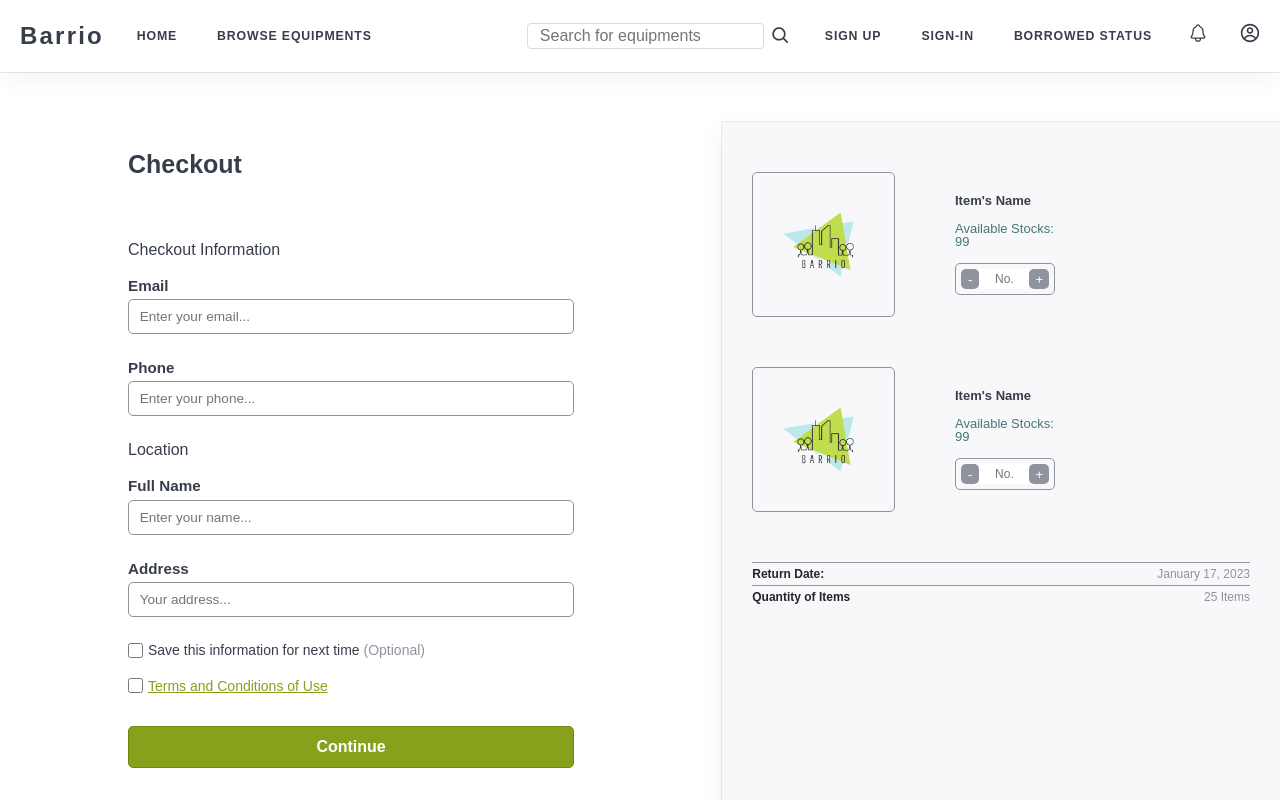
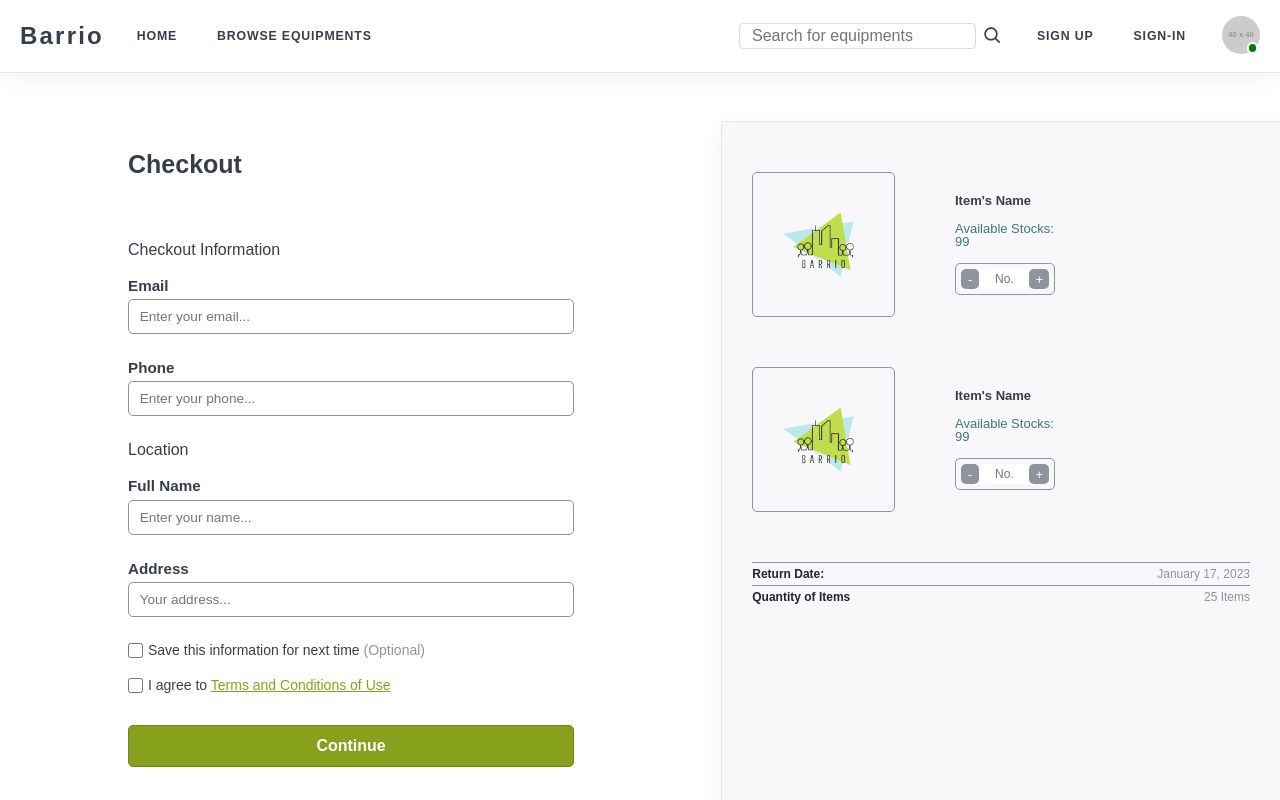
Before and after one commit to NexonL13/barrio, a React (Vite) app: page /barrio/checkout in a window 1280 px wide. Shown: the top 800 px of the page. Built offline with nearby package versions, Linux system fonts and the light colour scheme; a web font is replaced by a local one.

Commit message:
profile dropdown added

```diff
--- /dev/null
+++ b/src/components/Dropdown.jsx
@@ -0,0 +1,163 @@
+import React from "react";
+import { Link } from "react-router-dom";
+
+const Dropdown = () => {
+  return (
+    <div class="row dropright-lg">
+      <div class="col-4">
+        <ul class="list-unstyled">
+          <li class="dropdown">
+            <a
+              class="rounded-circle"
+              href="#"
+              role="button"
+              id="dropdownUser"
+              data-toggle="dropdown"
+              aria-haspopup="true"
+              aria-expanded="false"
+            >
+              <div class="avatar avatar-md avatar-indicators avatar-online">
+                <img
+                  alt="avatar"
+                  src="https://via.placeholder.com/40x40
+
+"
+                  class="rounded-circle"
+                />
+              </div>
+            </a>
+            <div class="dropdown-menu pb-2" aria-labelledby="dropdownUser">
+              <div class="dropdown-item">
+                <div class="d-flex py-2">
+                  <div class="avatar avatar-md avatar-indicators avatar-online">
+                    <img
+                      alt="avatar"
+                      src="https://via.placeholder.com/40x40"
+                      class="rounded-circle"
+                    />
+                  </div>
+                  <div class="ml-3 lh-1">
+                    <h5 class="mb-0">Full Name</h5>
+                    <p class="mb-0">example@gmail.com</p>
+                  </div>
+                </div>
+              </div>
+              <div class="dropdown-divider"></div>
+              <div class="">
+                <ul class="list-unstyled">
+                  <li>
+                    <Link
+                      to="/"
+                      class="dropdown-item"
+                      href="@@webRoot/pages/profile-edit.html"
+                    >
+                      <span class="mr-1">
+                        <svg
+                          xmlns="http://www.w3.org/2000/svg"
+                          width="12"
+                          height="12"
+                          viewBox="0 0 24 24"
+                          fill="none"
+                          stroke="currentColor"
+                          stroke-width="2"
+                          stroke-linecap="round"
+                          stroke-linejoin="round"
+                          class="feather feather-user"
+                        >
+                          <path d="M20 21v-2a4 4 0 0 0-4-4H8a4 4 0 0 0-4 4v2"></path>
+                          <circle cx="12" cy="7" r="4"></circle>
+                        </svg>
+                      </span>
+                      Profile{" "}
+                    </Link>
+                  </li>
+                  <li>
+                    <Link
+                      to="/status"
+                      class="dropdown-item"
+                      href="@@webRoot/pages/student-subscriptions.html"
+                    >
+                      <span class="mr-2">
+                        <svg
+                          fill="#000000"
+                          width="14px"
+                          height="14px"
+                          viewBox="0 0 24 24"
+                          xmlns="http://www.w3.org/2000/svg"
+                        >
+                          <g id="SVGRepo_bgCarrier" stroke-width="0"></g>
+                          <g
+                            id="SVGRepo_tracerCarrier"
+                            stroke-linecap="round"
+                            stroke-linejoin="round"
+                          ></g>
+                          <g id="SVGRepo_iconCarrier">
+                            <path d="M20.929,1.628A1,1,0,0,0,20,1H4a1,1,0,0,0-.929.628l-2,5A1.012,1.012,0,0,0,1,7V22a1,1,0,0,0,1,1H22a1,1,0,0,0,1-1V7a1.012,1.012,0,0,0-.071-.372ZM4.677,3H19.323l1.2,3H3.477ZM3,21V8H21V21Zm8-3a1,1,0,0,1-1,1H6a1,1,0,0,1,0-2h4A1,1,0,0,1,11,18Z"></path>
+                          </g>
+                        </svg>
+                      </span>
+                      Borrowed Status{" "}
+                    </Link>
+                  </li>
+                  <li>
+                    <Link to="/" class="dropdown-item" href="#!">
+                      <span class="mr-2">
+                        <svg
+                          xmlns="http://www.w3.org/2000/svg"
+                          width="14"
+                          height="14"
+                          viewBox="0 0 24 24"
+                          fill="none"
+                          stroke="currentColor"
+                          stroke-width="2"
+                          stroke-linecap="round"
+                          stroke-linejoin="round"
+                          class="feather feather-settings"
+                        >
+                          <circle cx="12" cy="12" r="3"></circle>
+                          <path d="M19.4 15a1.65 1.65 0 0 0 .33 1.82l.06.06a2 2 0 0 1 0 2.83 2 2 0 0 1-2.83 0l-.06-.06a1.65 1.65 0 0 0-1.82-.33 1.65 1.65 0 0 0-1 1.51V21a2 2 0 0 1-2 2 2 2 0 0 1-2-2v-.09A1.65 1.65 0 0 0 9 19.4a1.65 1.65 0 0 0-1.82.33l-.06.06a2 2 0 0 1-2.83 0 2 2 0 0 1 0-2.83l.06-.06a1.65 1.65 0 0 0 .33-1.82 1.65 1.65 0 0 0-1.51-1H3a2 2 0 0 1-2-2 2 2 0 0 1 2-2h.09A1.65 1.65 0 0 0 4.6 9a1.65 1.65 0 0 0-.33-1.82l-.06-.06a2 2 0 0 1 0-2.83 2 2 0 0 1 2.83 0l.06.06a1.65 1.65 0 0 0 1.82.33H9a1.65 1.65 0 0 0 1-1.51V3a2 2 0 0 1 2-2 2 2 0 0 1 2 2v.09a1.65 1.65 0 0 0 1 1.51 1.65 1.65 0 0 0 1.82-.33l.06-.06a2 2 0 0 1 2.83 0 2 2 0 0 1 0 2.83l-.06.06a1.65 1.65 0 0 0-.33 1.82V9a1.65 1.65 0 0 0 1.51 1H21a2 2 0 0 1 2 2 2 2 0 0 1-2 2h-.09a1.65 1.65 0 0 0-1.51 1z"></path>
+                        </svg>
+                      </span>
+                      Settings
+                    </Link>
+                  </li>
+                </ul>
+              </div>
+              <div class="dropdown-divider"></div>
+              <ul class="list-unstyled">
+                <li>
+                  <Link
+                    to="/"
+                    class="dropdown-item"
+                    href="@@webRoot/index.html"
+                  >
+                    <span class="mr-2">
+                      <svg
+                        xmlns="http://www.w3.org/2000/svg"
+                        width="14"
+                        height="14"
+                        viewBox="0 0 24 24"
+                        fill="none"
+                        stroke="currentColor"
+                        stroke-width="2"
+                        stroke-linecap="round"
+                        stroke-linejoin="round"
+                        class="feather feather-power"
+                      >
+                        <path d="M18.36 6.64a9 9 0 1 1-12.73 0"></path>
+                        <line x1="12" y1="2" x2="12" y2="12"></line>
+                      </svg>
+                    </span>
+                    Sign Out{" "}
+                  </Link>
+                </li>
+              </ul>
+            </div>
+          </li>
+        </ul>
+      </div>
+    </div>
+  );
+};
+
+export default Dropdown;
--- a/src/components/Navbar.jsx
+++ b/src/components/Navbar.jsx
@@ -2,6 +2,7 @@ import React from "react";
 import { NavLink, Link } from "react-router-dom";
 import { CgProfile, CgSearch } from "react-icons/cg";
 import { IoNotificationsOutline } from "react-icons/io5"
+import Dropdown from "./Dropdown";
 
 const Navbar = () => {
   return (
@@ -24,11 +25,7 @@ const Navbar = () => {
         <li className="navbar_list nav-signin">
           <NavLink to="/signin">Sign-in</NavLink>
         </li>
-        <li className="navbar_list">
-          <NavLink to="/status">Borrowed Status</NavLink>
-        </li>
-        <IoNotificationsOutline className="nav-notif" />
-        <CgProfile className="nav-profile" />
+        <Dropdown />
       </ul>
     </nav>
   );
--- a/src/index.scss
+++ b/src/index.scss
@@ -1290,3 +1290,111 @@ body {
     font-weight: 600;
   }
 }
+
+
+//Dropdown
+.dropdown-menu {
+  padding: .7rem 0rem;
+  font-size: .875rem;
+  line-height: 22px;
+  color: #5c5776;
+  border: none;
+  box-shadow: 0 10px 30px 0 rgba(31, 45, 61, 0.1);
+  border-radius: .5rem;
+
+}
+.dropdown-menu{
+display: block;
+          visibility: hidden;
+          opacity: 0;
+          -webkit-transform: translateY(20px);
+          -ms-transform: translateY(20px);
+          transform: translateY(20px);
+          -webkit-transition: all 0.3s ease-in;
+          -o-transition: all 0.3s ease-in;
+          transition: all 0.3s ease-in;
+      }
+      .dropdown {
+          &:hover {
+              >.dropdown-menu {
+                  -webkit-transform: scaleY(1);
+                  -ms-transform: scaleY(1);
+                  transform: scaleY(1);
+                  opacity: 1;
+                  visibility: visible;
+              }
+          }
+      }
+      .dropdown-submenu {
+          &:hover {
+              >.dropdown-menu {
+                  -webkit-transform: scaleY(1);
+                  -ms-transform: scaleY(1);
+                  transform: scaleY(1);
+                  opacity: 1;
+                  visibility: visible;
+              }
+          }
+}
+@media (min-width: 990px){
+  .dropright-lg {
+      position: relative;
+ .dropdown-menu{
+  top: 10;
+  right: 0;
+  margin-top: 0;
+  margin-left: 0.125rem;
+  }
+}
+}
+.dropdown-toggle::after {
+  display: inline-block;
+  margin-left: .255em;
+  vertical-align: .255em;
+  content: ">";
+  border-top: 0rem;
+  border-right: 0rem;
+  border-bottom: 0;
+  border-left: 0rem;
+
+}
+
+.avatar-md {
+width: 56px;
+height: 56px;
+
+}
+.avatar img {
+width: 100%;
+height: 100%;
+-o-object-fit: cover;
+object-fit: cover;
+}
+
+// avatar indicators
+.avatar {
+position: relative;
+display: inline-block;
+width: 2.375rem;
+height: 2.375rem;
+font-size: 1rem;
+}
+
+
+.avatar-online:before {
+background-color: green;
+}
+
+
+.avatar-indicators:before {
+content: "";
+position: absolute;
+bottom: 0px;
+right: 5%;
+width: 30%;
+height: 30%;
+border-radius: 50%;
+border: 2px solid #fff;
+display: table;
+
+}
--- a/src/pages/Checkout.jsx
+++ b/src/pages/Checkout.jsx
@@ -64,8 +64,9 @@ const Checkout = () => {
         </div>
         <div className="input_check">
           <input className="input_control_check" name="terms" type="checkbox" />
-          <label className="input_label_check" htmlFor="terms">
-            <a href="#" className="terms-and-conditions checkout_small">
+          <label className="input_label_check checkout_small" htmlFor="terms">
+            <span> I agree to {" "}</span>
+            <a href="#" className="terms-and-conditions">
               Terms and Conditions of Use
             </a>
           </label>
--- a/src/pages/Equipments.jsx
+++ b/src/pages/Equipments.jsx
@@ -11,16 +11,16 @@ const Equipments = () => {
           <p className="items_type">Equipment Type</p>
         </div>
         <div className="sub-type">
-          <Link to="/" className="item_filter">
+          <Link to="/equipments" className="item_filter">
             Category 1 <small className="item_number">(No.)</small>
           </Link>
-          <Link to="/" className="item_filter">
+          <Link to="/equipments" className="item_filter">
             Category 2 <small className="item_number">(No.)</small>
           </Link>
-          <Link to="/" className="item_filter">
+          <Link to="/equipments" className="item_filter">
             Category 3 <small className="item_number">(No.)</small>
           </Link>
-          <Link to="/" className="item_filter">
+          <Link to="/equipments" className="item_filter">
             Category 4 <small className="item_number">(No.)</small>
           </Link>
         </div>
--- a/src/pages/Success.jsx
+++ b/src/pages/Success.jsx
@@ -15,7 +15,7 @@ const Success = () => {
           Your borrowed equipments was reserved successfully.
         </p>
         <p className="success_desc2">
-          For more details, check Borrowed Status tab.
+          For more details, check Borrowed Status under Profile tab.
         </p>
         <div className="tab_btn">
           <Link to="/status" className="btn_submit tab_status">
```
